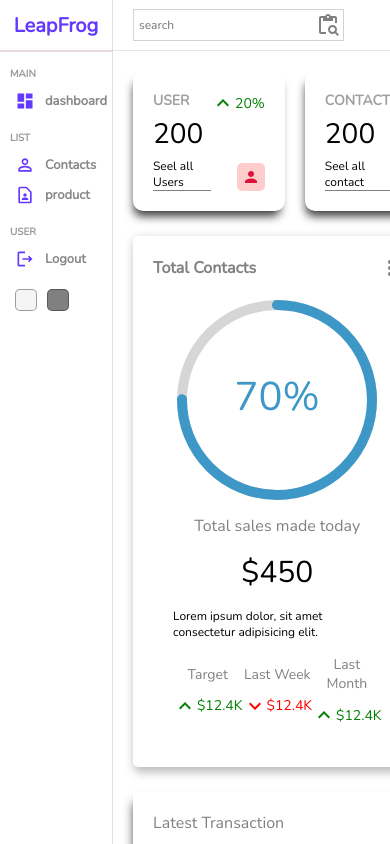
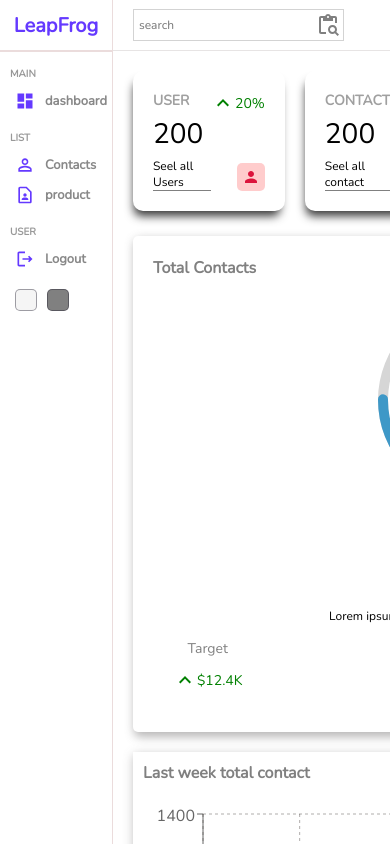
Before and after one commit to shahsuman438/contact_manager_UI, a React (Create React App) app: page / in a window 390 px wide. Shown: the top 844 px of the page. Built offline with nearby package versions, Linux system fonts and the light colour scheme.

Commit message:
dashboar responsive for chart and percentage div

```diff
--- a/src/pages/home/home.scss
+++ b/src/pages/home/home.scss
@@ -9,6 +9,7 @@
         }
         .charts{
             padding: 5px 20px;
+
         }
         .listContainer{
             padding: 20px;
@@ -24,3 +25,10 @@
         }
     }
 }
+
+
+@media screen and (max-width: 992px) {
+    .charts {
+      flex-direction: column;
+    }
+  }
```
